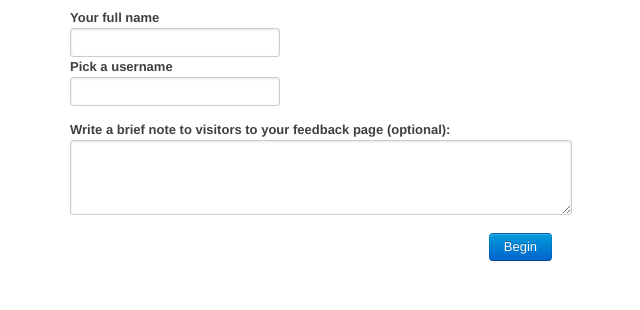
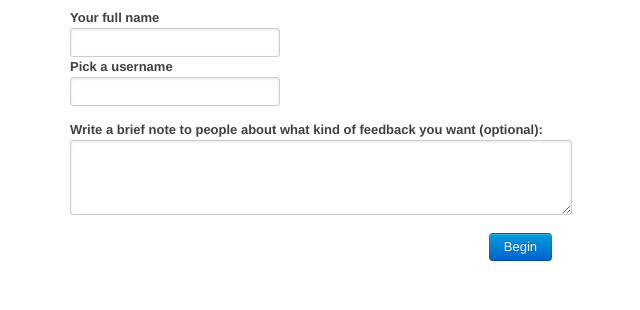
Before and after one commit to EloiseRosen/admonymous, a Django app: template templates/home.html in a window 1280 px wide. Shown: the part 141-451 px from the top of the page, without its empty margins (339-979 px from the left). Run offline with Django 3.2, Linux system fonts and the light colour scheme; the template is opened without the code that fills it, so the values that code supplies are empty; some libraries are stand-ins or nearby versions.

Commit message:
catchall

```diff
--- a/static/styles.css
+++ b/static/styles.css
@@ -20,7 +20,7 @@ ul li span { color: #202020; }
 th1 {
 }
 div#example-admonitions {
-	color:00438a;
+	color:#00438a;
 	font: 20px Georgia, "Times New Roman", Times, serif;
 	line-height: 29px;
 }
--- a/templates/home.html
+++ b/templates/home.html
@@ -162,7 +162,7 @@
           <input name="name" value="{{ user.name|default_if_none:"" }}" style="height:29px;"/><br/>
           <label for="username">Pick a username</label>
           <input name="username" value="{{ user.username|default_if_none:"" }}" style="height:29px;"/><br/><br/>
-          <label for="message">Write a brief note to visitors to your feedback page (optional):</label>
+          <label for="message">Write a brief note to people about what kind of feedback you want (optional):</label>
           <textarea name="message" style="width:502px;height:75px;margin:0 0 4px 0;">{{ user.message|default_if_none:"" }}</textarea><br/><br/>
           <input type="submit" class="btn secondary" name="submit" value="Begin" id="submit" style="float:right;"/>
     	  </fieldset>
```
Also changed, not shown: main.py (+13 -1 lines).
